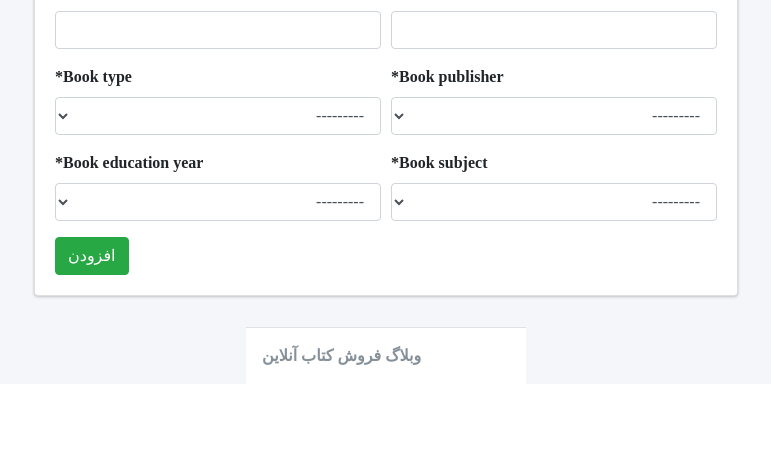
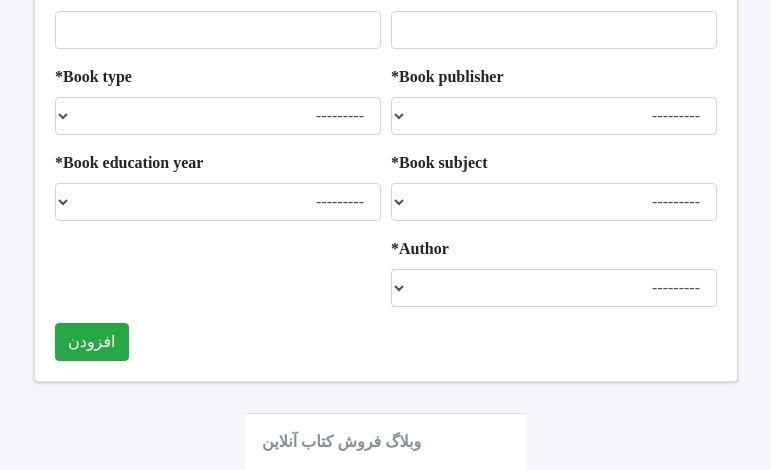
Before and after one commit to hamed-alemoni/online_bookstore, a Django app: page /account/book/create/ in a window 1280 px wide. Shown: the part 841-1311 px from the top of the page, without its empty margins (254-1025 px from the left). Before the commit the page ends 1206 px from the top, so only its background shows below. Run offline with Django 3.2, Linux system fonts and the light colour scheme; the visitor is signed in with stand-in values (Sample User, id 1); data comes from the database, SQL or seed files in the repository; data that the repository does not hold is empty; some libraries are stand-ins or nearby versions; some web fonts are replaced.

Commit message:
add author field to fill and fix the bug :)

```diff
--- a/backend/templates/registration/book_create_update.html
+++ b/backend/templates/registration/book_create_update.html
@@ -14,6 +14,7 @@
             <div class="card-body">
                 <form method="post">{% csrf_token %}
         <div class="form-row">
+
             <div class="form-group col-md-6 mb-0">
                 {{ form.title|as_crispy_field }}
             </div>
@@ -71,6 +72,10 @@
             <div class="form-group col-md-6 mb-0">
                 {{ form.book_education_year|as_crispy_field }}
             </div>
+
+             <div class="form-group col-md-6 mb-0">
+                {{ form.author|as_crispy_field }}
+             </div>
         </div>
         <button class="btn btn-success" formenctype="multipart/form-data">افزودن</button>
     </form>
```
